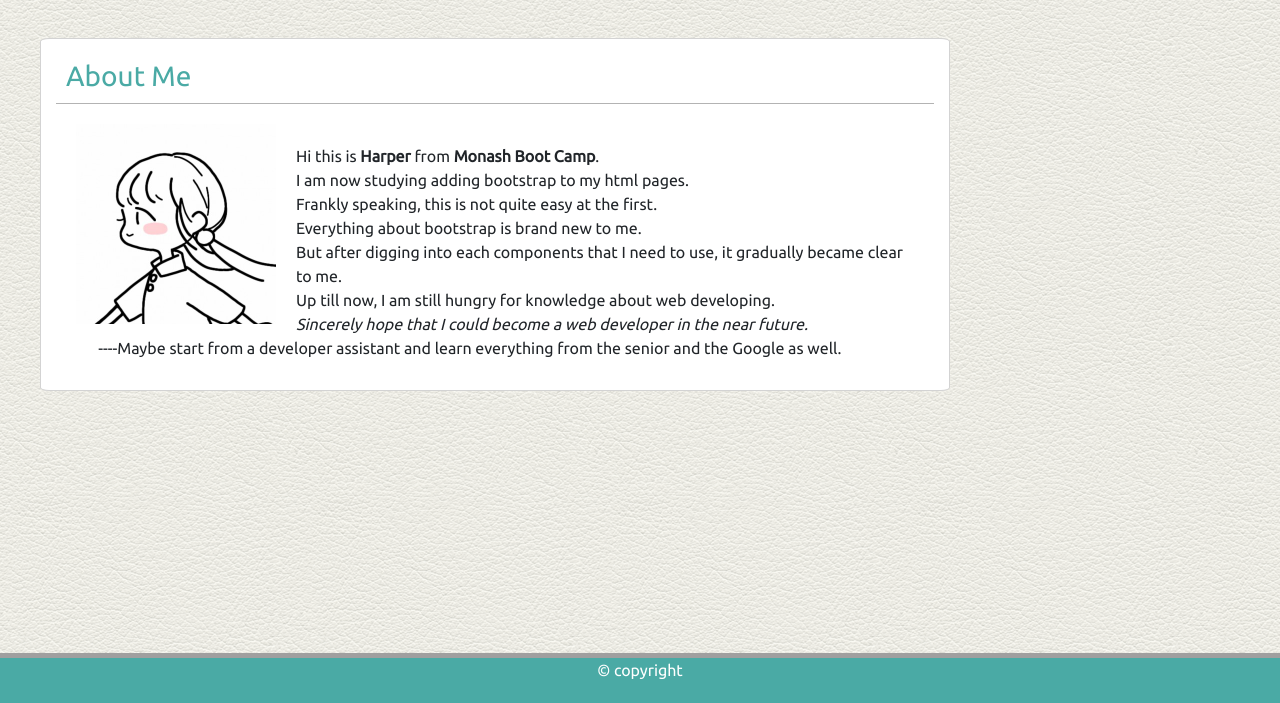
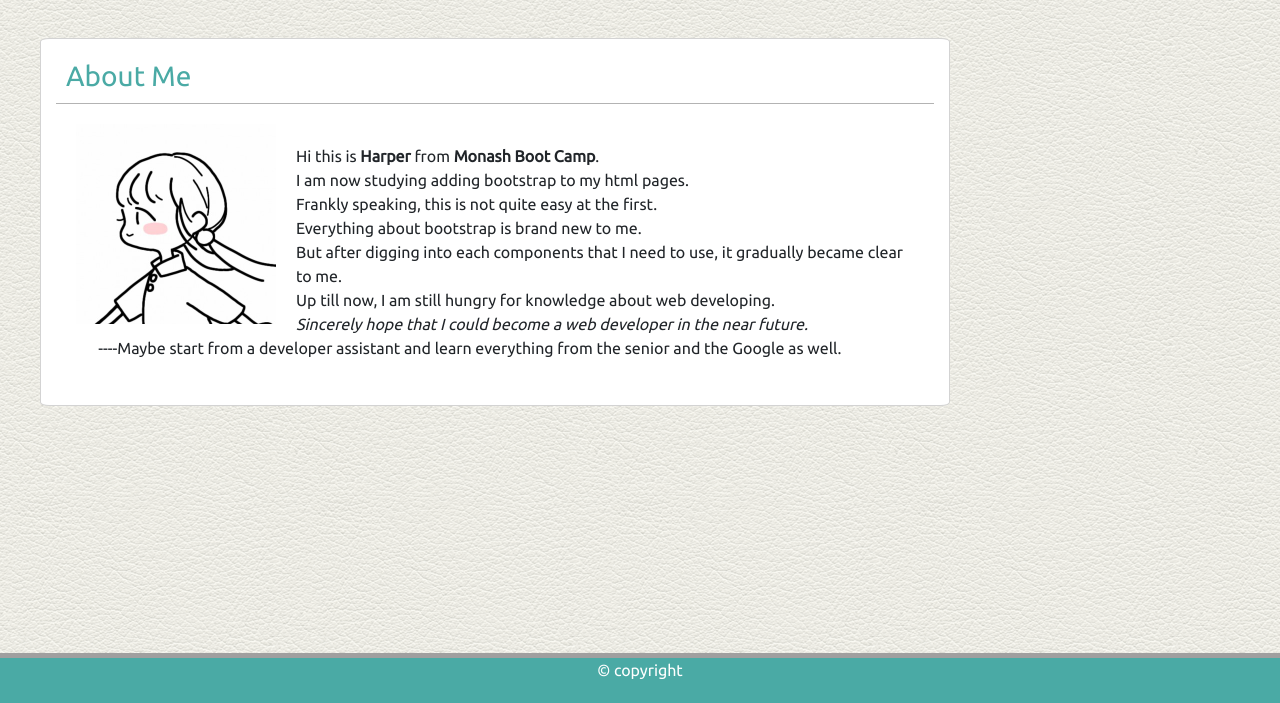
Before and after one commit to harper774/responsive, a plain HTML site: page index.html in a window 1280 px wide. Shown: the part 97-800 px from the top of the page. Drawn offline with nearby package versions, Linux system fonts and the light colour scheme; a web font is replaced by a local one.

Commit message:
about padding-bottom in the contentBox

```diff
--- a/assets/style/style.css
+++ b/assets/style/style.css
@@ -88,7 +88,7 @@ body{
 .contentBox{
 	border:1px solid #d3d3d3;
 	border-radius:1%;
-    padding:10px 15px;
+    padding:10px 15px 25px 15px;
     background-color:white;
 }
 
```
